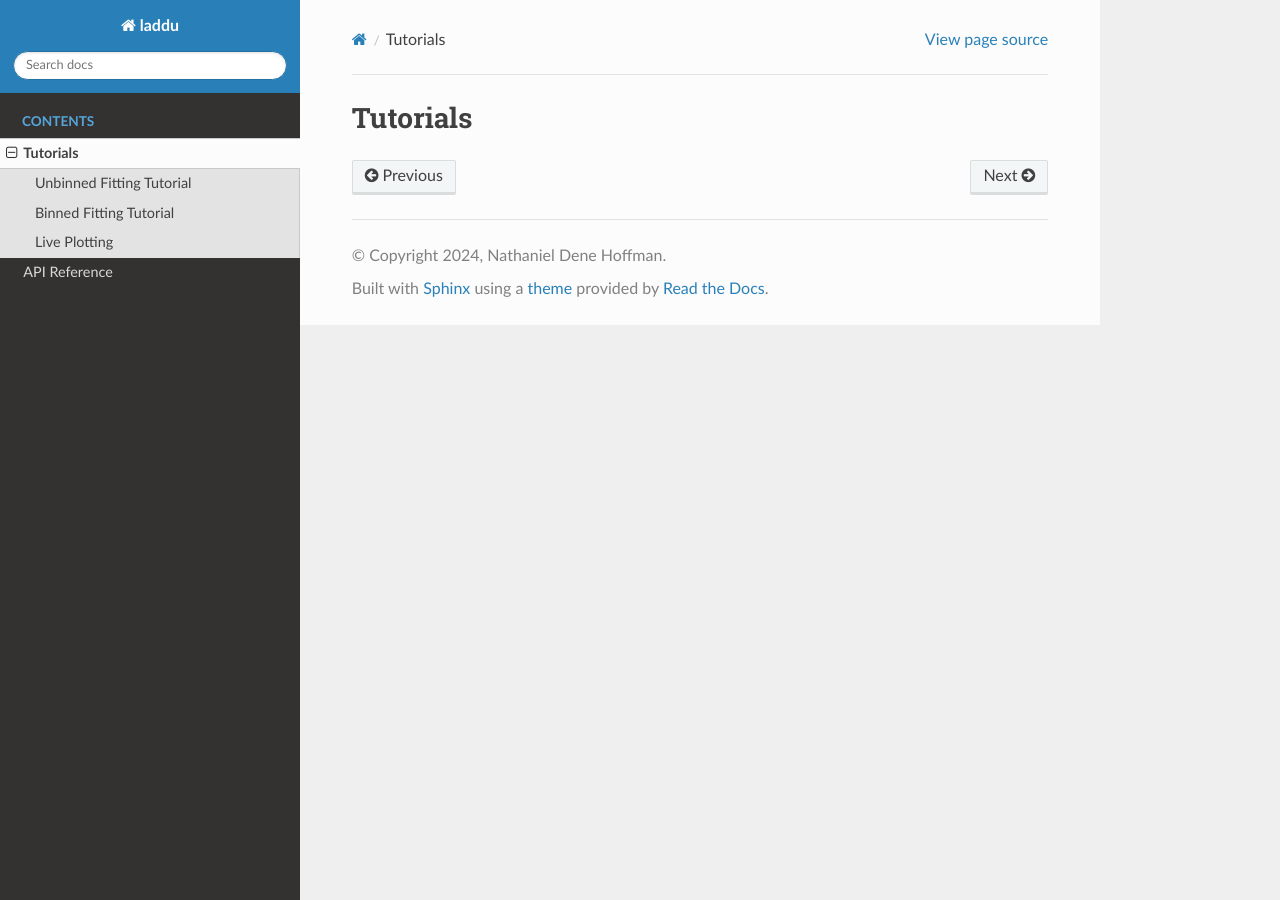
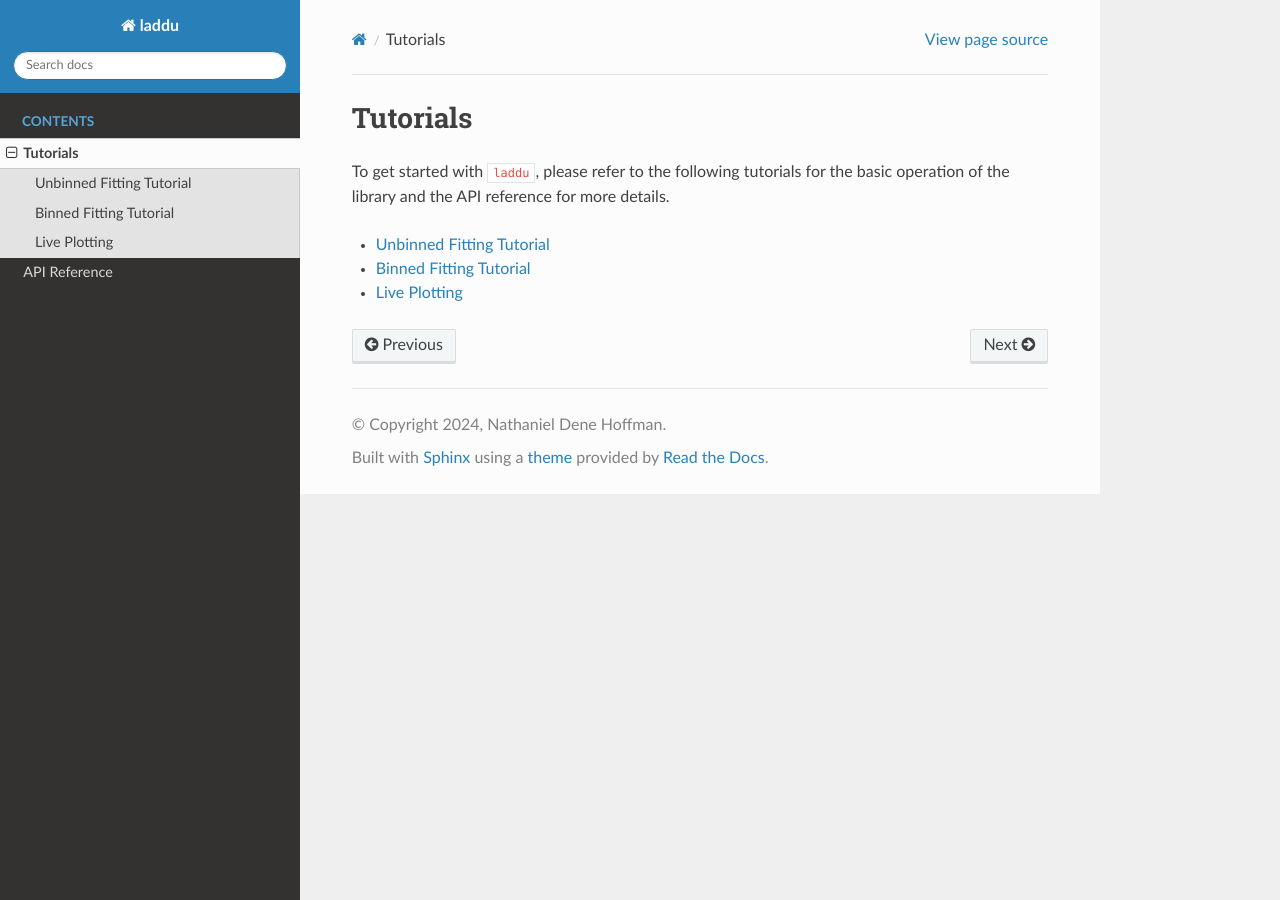
Before and after one commit to denehoffman/laddu, a Sphinx documentation site: the page built from docs/source/tutorials/index.rst, in a window 1280 px wide. Built offline with Sphinx 7.4.7 and the Read the Docs theme 3.1.0, drawn with Linux system fonts in a browser that asks for light colours; the version number is read from the project's files by our own code.

Commit message:
docs: update tutorial page

```diff
--- a/docs/source/tutorials/index.rst
+++ b/docs/source/tutorials/index.rst
@@ -1,9 +1,10 @@
 Tutorials
 =========
 
+To get started with ``laddu``, please refer to the following tutorials for the basic operation of the library and the API reference for more details.
+
 .. toctree::
    :maxdepth: 1
-   :hidden:
 
    unbinned_fit
    binned_fit
```
